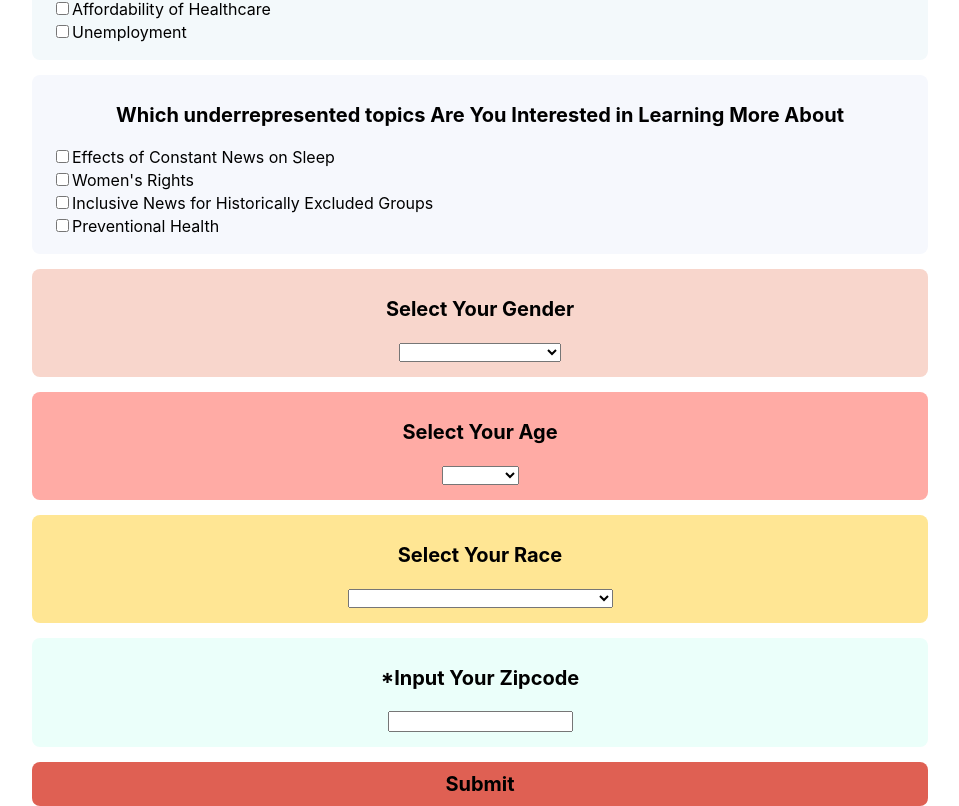
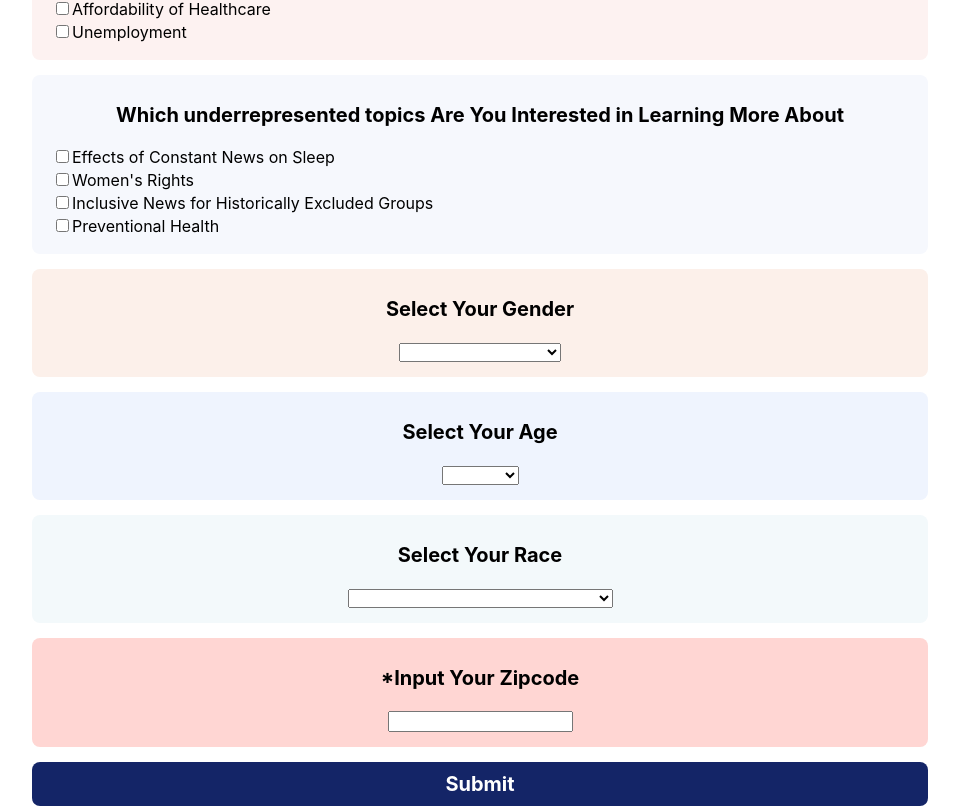
Before and after one commit to isabella-designs/bigproblemssolved, a React (Create React App) app: page / in a window 1280 px wide. Shown: the part 469-1275 px from the top of the page, without its empty margins (160-1119 px from the left). Built offline with nearby package versions, Linux system fonts and the light colour scheme.

Commit message:
coloring changes

```diff
--- a/src/pages/Footer.css
+++ b/src/pages/Footer.css
@@ -1,5 +1,5 @@
 .footer {
-    background-color: pink;
+    background-color: #FFF9E9;
     border-radius: 25px;
     padding-top: 20px;
     padding-bottom: 20px;
@@ -13,16 +13,16 @@
 }
 
 .bottom-nav-link {
-    color: black;
+    color: #142567;
 }
 
 
 .bottom-nav-link:active {
-    color: white;
+    color: #DF6053;
 }
 
 .active {
-    color: white;
+    color: #DF6053;
 }
 
 .icon-row {
--- a/src/pages/FullCounty.js
+++ b/src/pages/FullCounty.js
@@ -2,6 +2,7 @@ import './FullCounty.css';
 import React from "react";
 import { useGlobalState } from "../GlobalState.js"
 import close from "../assets/close.png"
+import { FontAwesomeIcon } from '@fortawesome/react-fontawesome';
 
 
 function FullCounty({data, onClose}) {
@@ -36,8 +37,7 @@ function FullCounty({data, onClose}) {
     return (
         <div class = "FullCounty">
         <button class = "closeButton" onClick = {closeWindow}>
-            <img src = {close}>
-            </img>
+            <FontAwesomeIcon icon="fa-solid fa-xmark" />
         </button>
         <h1>{data["County"]} County Full Statistics</h1>
         <table class = "table">
--- a/src/pages/Overview.css
+++ b/src/pages/Overview.css
@@ -11,7 +11,7 @@
 }
 
 .card {
-    background-color: #F6F8EA;
+    background-color: #f3f7ff;
     padding: 10px;
     border-radius: 25px;
     scroll-snap-align: center;
@@ -28,7 +28,7 @@
 }
 
 .scrollableContainer::-webkit-scrollbar-track {
-    background: #F6F8EA;
+    background: #f3f7ff;
     margin-left: 10px;
     margin-right: 10px;
 }
@@ -56,7 +56,7 @@
 
 
 .topics {
-    background-color: white;
+    background-color: #f3f7ff;
     width: fit-content;
     margin: auto;
     margin-top: 20px;
@@ -69,7 +69,7 @@
 
 .newsButton {
     border-radius: 5px;
-    background-color: #FFEAED;
+    background-color: #618AF2;
     width: 40%;
     border-radius: 25px;
     height: 130px;
@@ -79,7 +79,7 @@
     margin-left: 15px;
     margin-right: 15px;
     margin-bottom: 30px;
-    color: #E7A1AB;
+    color: #132f75;
     font-weight: bolder;
     font-size: 25px;
 
--- a/src/pages/SpecificNewsTopics.css
+++ b/src/pages/SpecificNewsTopics.css
@@ -1,6 +1,6 @@
 .bulletSummary {
     border-radius: 5px;
-    background-color: #FFEAED;
+    background-color: #618AF2;
     width: auto;
     border-radius: 25px;
     height: 130px;
--- a/src/pages/SpecificNewsTopics.js
+++ b/src/pages/SpecificNewsTopics.js
@@ -15,9 +15,15 @@ function SpecificNewsTopics({onClose, name}) {
         <button onClick = {closeWindow}>close</button>
         <h1>{name}</h1>
         <div class = "bulletSummary">
-        <p class = "summaryHeader">content summary</p>
+        <p class = "summaryHeader">Content Summary</p>
         <p class = "bullets">
             sample bullet
+        </p>
+        </div>
+        <div class = "bulletSummary">
+        <p class = "summaryHeader">Full Article Links</p>
+        <p class = "bullets">
+            tagged links
         </p>
         </div>
         </div>
--- a/src/pages/Welcome.css
+++ b/src/pages/Welcome.css
@@ -3,7 +3,7 @@
 }
 
 .popularNews {
-    background-color: #F3F9FB;
+    background-color: #FDF2F1;
 }
 
 .undercover {
@@ -11,15 +11,15 @@
 }
 
 .gender {
-    background-color: #F8D6CC;
+    background-color: #FCF0EA;
 }
 
 .age {
-    background-color: #FFABA5;
+    background-color: #EFF4FE;
 }
 
 .race {
-    background-color: #FFE694;
+    background-color: #F3F9FB;
 }
 
 .check-box {
@@ -60,17 +60,17 @@
     padding-bottom: 15px;
     padding-top: 8px;
     margin-bottom: 15px;
-    background-color: #EBFFFA;
+    background-color: #FFD6D3;
 }
 
 .SubmitButton {
     width: 70%;
-    color: black;
+    color: white;
     text-decoration-line: none;
     padding-top: 10px;
     padding-bottom: 10px;
     font-size: 20px;
-    background-color: #DF6053;
+    background-color: #142567;
     border-radius: 8px;
     margin: auto;
     border: none;
```
